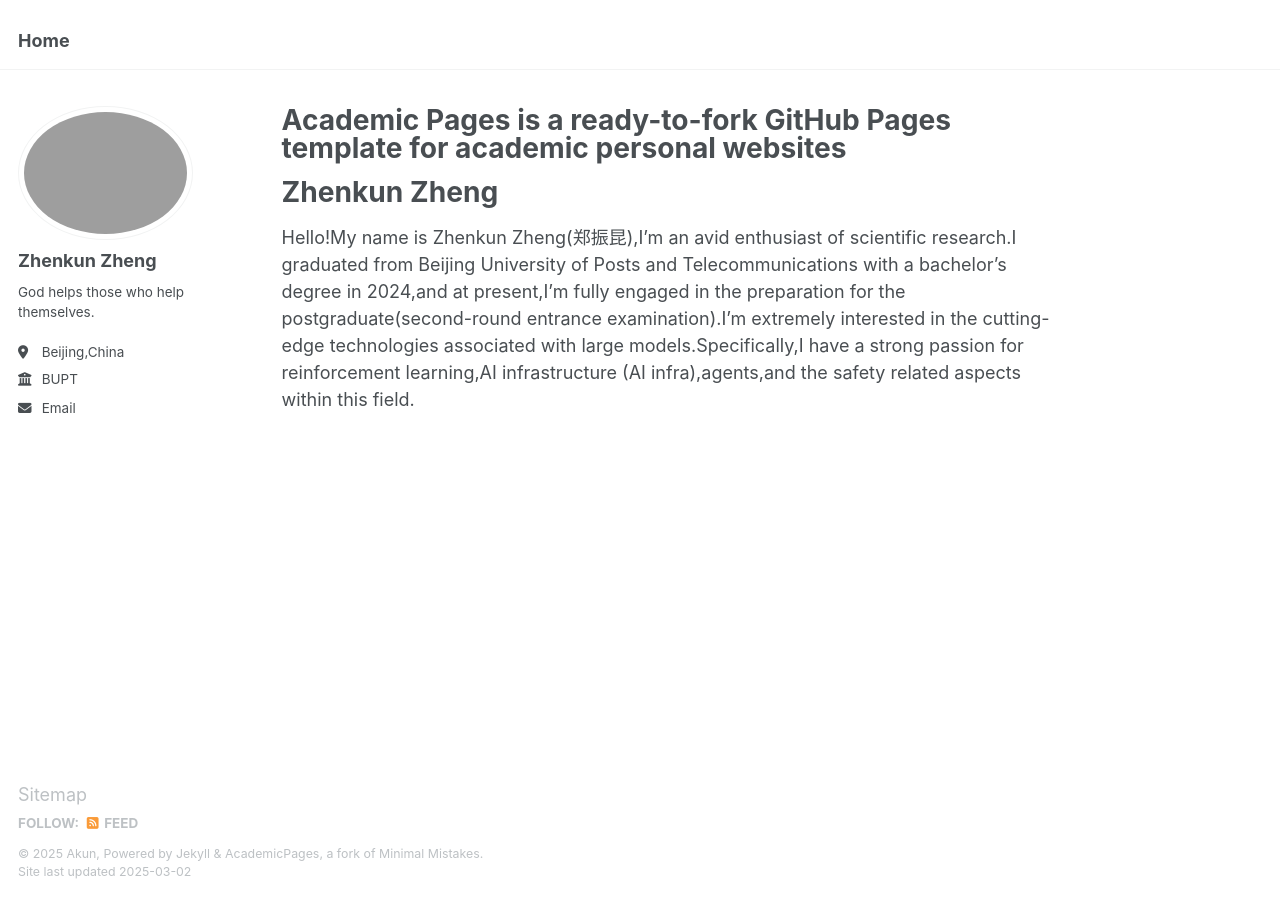
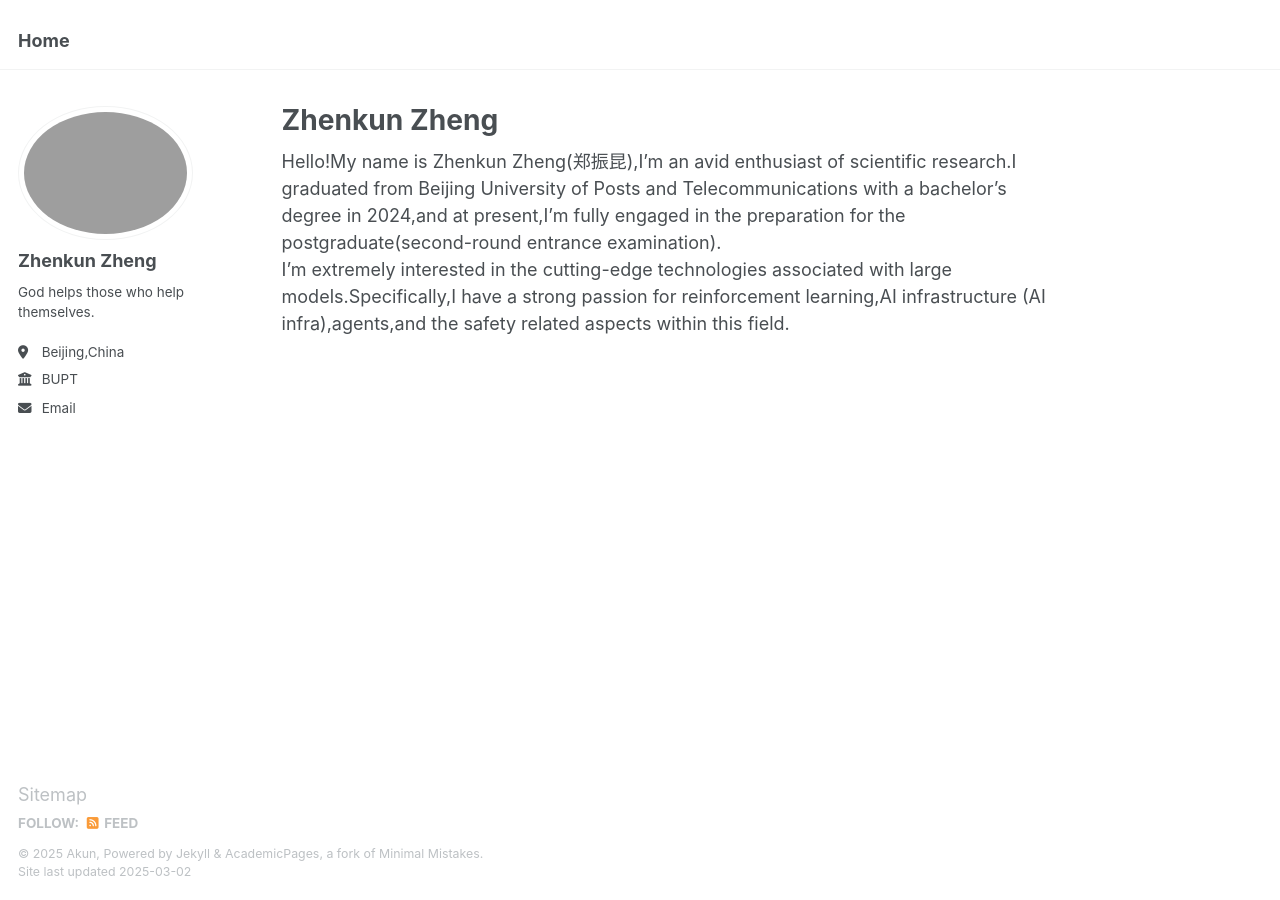
Before and after one commit to zzcakun/zzcakun.github.io, a Jekyll site: the page built from _pages/about.md, in a window 1280 px wide. Built offline with Jekyll 4.4.1, drawn with Linux system fonts in a browser that asks for light colours.

Commit message:
Update about.md

```diff
--- a/_pages/about.md
+++ b/_pages/about.md
@@ -1,11 +1,11 @@
 ---
 permalink: /
-title: "Academic Pages is a ready-to-fork GitHub Pages template for academic personal websites"
+title: "Zhenkun Zheng"
 author_profile: true
 redirect_from:
   - /about/
   - /about.html
 ---
 
-# Zhenkun Zheng
-Hello!My name is Zhenkun Zheng(郑振昆),I'm an avid enthusiast of scientific research.I graduated from Beijing University of Posts and Telecommunications with a bachelor's degree in 2024,and at present,I'm fully engaged in the preparation for the postgraduate(second-round entrance examination).I'm extremely interested in the cutting-edge technologies associated with large models.Specifically,I have a strong passion for reinforcement learning,AI infrastructure (AI infra),agents,and the safety related aspects within this field.
+Hello!My name is Zhenkun Zheng(郑振昆),I'm an avid enthusiast of scientific research.I graduated from Beijing University of Posts and Telecommunications with a bachelor's degree in 2024,and at present,I'm fully engaged in the preparation for the postgraduate(second-round entrance examination).\\
+I'm extremely interested in the cutting-edge technologies associated with large models.Specifically,I have a strong passion for reinforcement learning,AI infrastructure (AI infra),agents,and the safety related aspects within this field.
```
